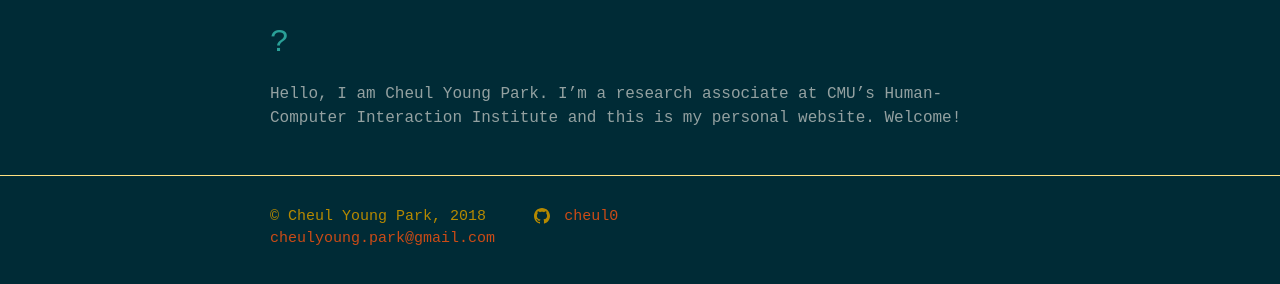
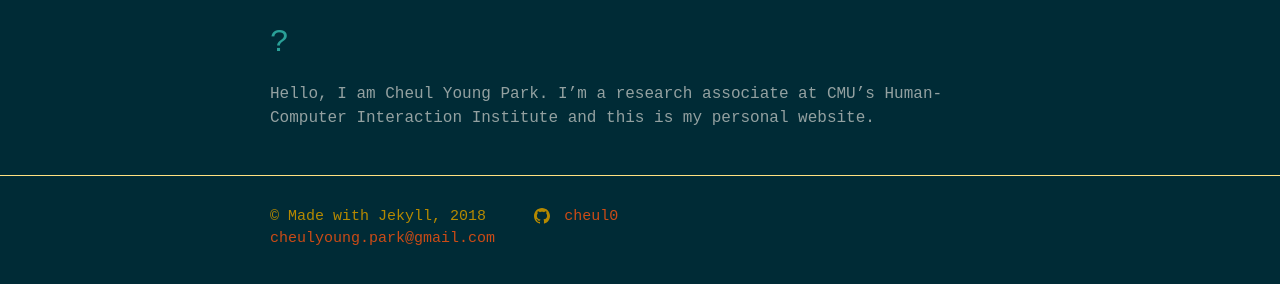
Before and after one commit to cheulyop/cheulyop.github.io, a Jekyll site: the page built from index.md, in a window 1280 px wide. Shown: the part 136-420 px from the top of the page. Built offline with Jekyll 4.4.1, drawn with Linux system fonts in a browser that asks for light colours.

```diff
--- a/_config.yml
+++ b/_config.yml
@@ -15,7 +15,7 @@
 # in the templates via {{ site.myvariable }}.
 email: cheulyoung.park@gmail.com
 description: >- # this means to ignore newlines until "baseurl:"
-  © Cheul Young Park, 2018
+  © Made with Jekyll, 2018
 baseurl: "" # the subpath of your site, e.g. /blog
 url: "https://cheulyoung.com" # the base hostname & protocol for your site, e.g. http://example.com
 github_username:  cheul0
--- a/index.md
+++ b/index.md
@@ -4,4 +4,4 @@ title: Cheul Young Park
 ---
 # ?
 
-Hello, I am Cheul Young Park. I'm a research associate at CMU's Human-Computer Interaction Institute and this is my personal website. Welcome!
+Hello, I am Cheul Young Park. I'm a research associate at CMU's Human-Computer Interaction Institute and this is my personal website.
```
Also changed, not shown: _drafts/custom domain.md (deleted, +0 -21 lines), _posts/2018-03-23-setting-up-a-custom-domain-for-github-pages.md (added, +30 -0 lines), README.md, _posts/2018-03-22-making-website-with-github-and-jekyll.markdown (renamed from _posts/2018-03-12-making-website-with-github-and-jekyll.markdown), assets/img/dns_records.png (added), 2 other files.
